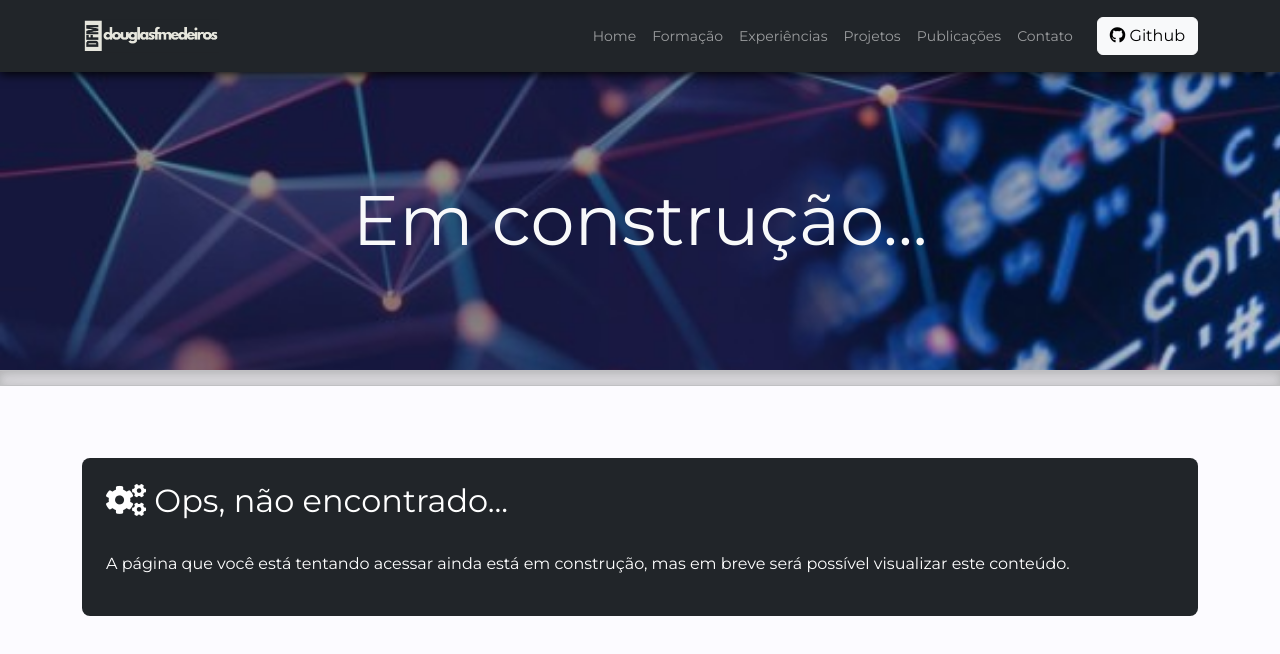
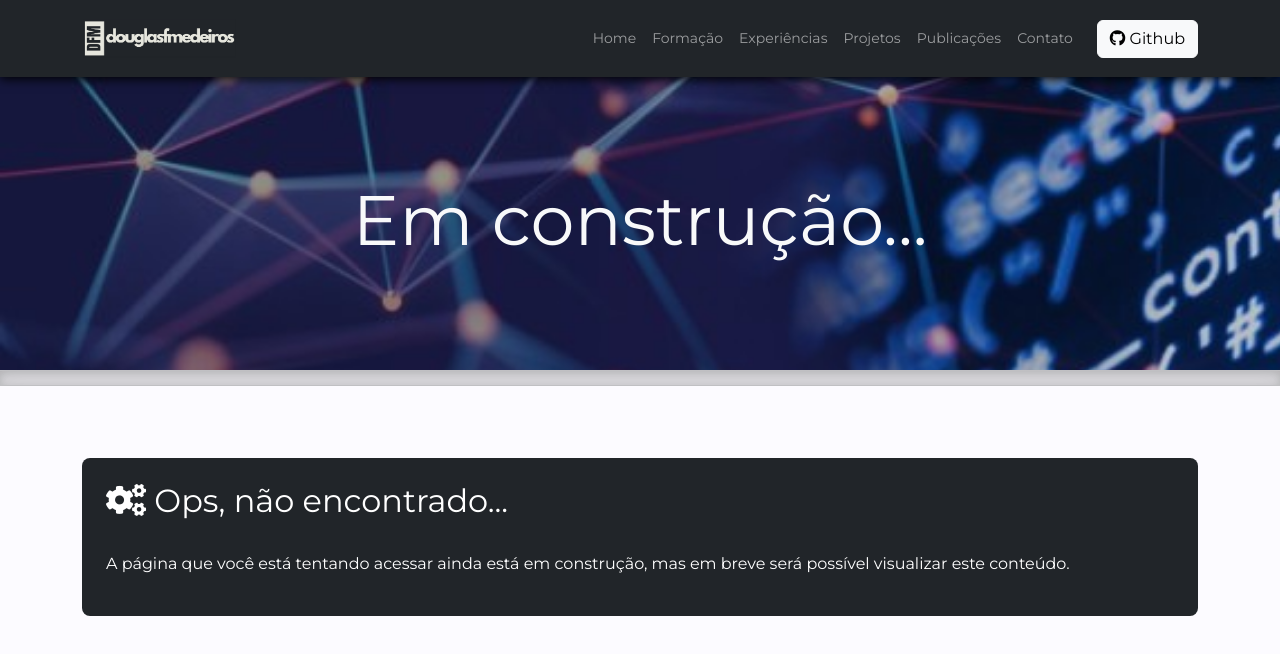
Before and after one commit to douglasfmed/douglasfmed.github.io, a plain HTML site: page construcao.html in a window 1280 px wide. Drawn offline with nearby package versions, Linux system fonts and the light colour scheme.

Commit message:
Ajuste na largura da logo

```diff
--- a/construcao.html
+++ b/construcao.html
@@ -44,7 +44,7 @@
         <!-- Fixed navbar -->
         <nav class="navbar navbar-expand-md navbar-dark fixed-top bg-dark cabecalho py-3">
             <div class="container-md">
-                <img src="img/logo.png" height="40">
+                <img src="img/logo.png" height="45">
                 <button class="navbar-toggler" type="button" data-bs-toggle="collapse" data-bs-target="#navbarCollapse"
                     aria-controls="navbarCollapse" aria-expanded="false" aria-label="Toggle navigation">
                     <span class="navbar-toggler-icon"></span>
```
Also changed, not shown: contato.html (+1 -1 lines), experiencias.html (+1 -1 lines), formacao.html (+1 -1 lines), index.html (+1 -1 lines), projeto.html (+1 -1 lines), projetos.html (+1 -1 lines), publicacoes.html (+1 -1 lines).
